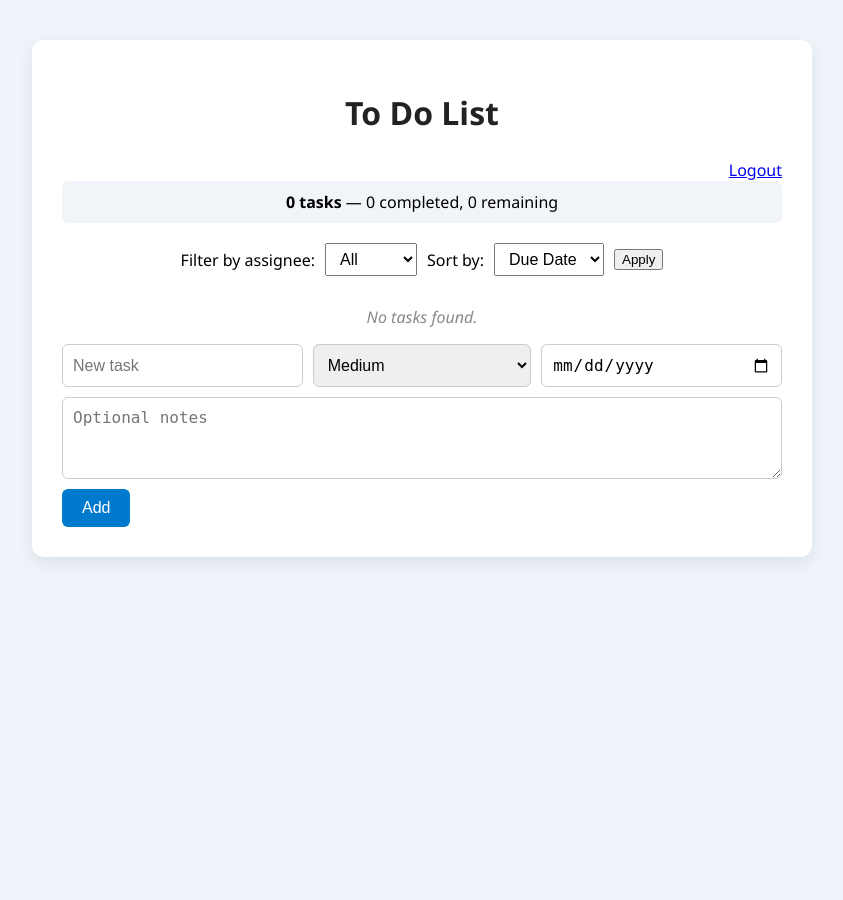
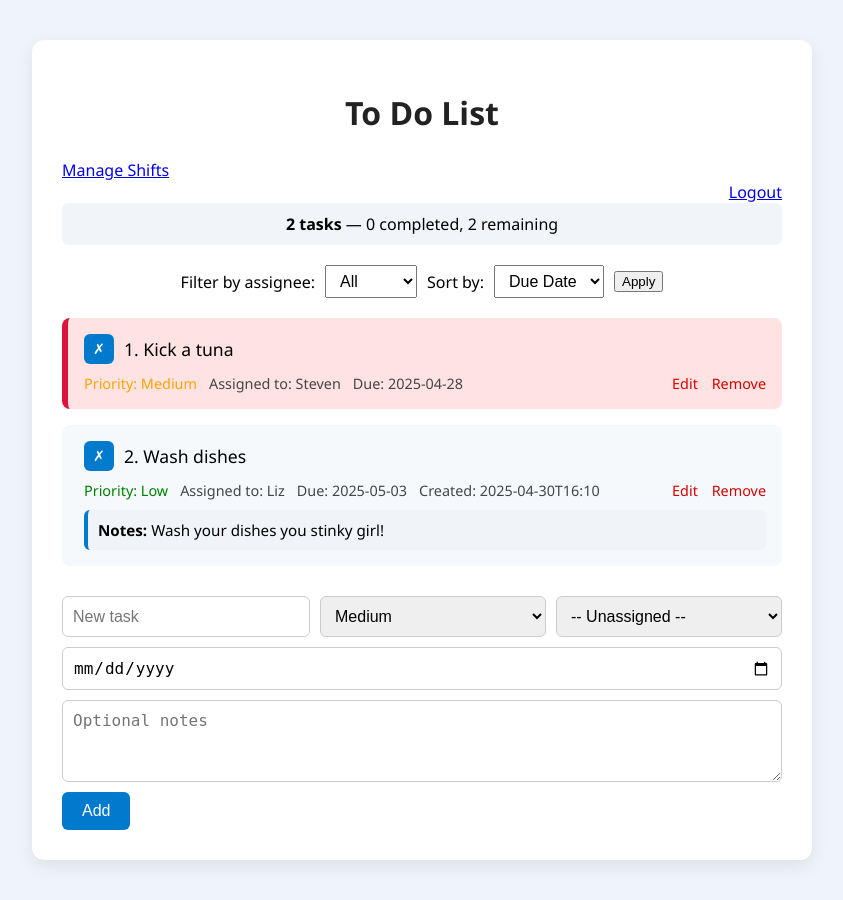
Before and after one commit to Steven-Machin/todo-list, a Flask app: page / in a window 1280 px wide. Shown: the whole page, without its empty margins (218-1061 px from the left). Before the commit the page ends 560 px from the top, so only its background shows below. Run offline with Flask 3, Linux system fonts and the light colour scheme; the visitor is signed in with stand-in values (Sample User, id 1).

Commit message:
added shift assignment functionality

```diff
--- a/app.py
+++ b/app.py
@@ -9,6 +9,7 @@ app = Flask(__name__)
 app.secret_key = "manager-task-secret"
 TASKS_FILE = "tasks.json"
 USERS_FILE = "users.json"
+SHIFTS_FILE = "shifts.json"
 
 def load_tasks():
     if os.path.exists(TASKS_FILE):
@@ -57,6 +58,16 @@ def login_required(f):
             return redirect(url_for("login"))
         return f(*args, **kwargs)
     return decorated_function
+
+def load_shifts():
+    if os.path.exists(SHIFTS_FILE):
+        with open(SHIFTS_FILE, "r") as file:
+            return json.load(file)
+    return []
+
+def save_shifts(shifts):
+    with open(SHIFTS_FILE, "w") as file:
+        json.dump(shifts, file, indent=2)
 
 tasks = load_tasks()
 
@@ -205,6 +216,7 @@ def remove(task_id):
             flash("Task removed.")
     return redirect("/")
 
+
 @app.route("/edit/<int:task_id>", methods=["GET", "POST"])
 @login_required
 def edit(task_id):
@@ -233,5 +245,54 @@ def edit(task_id):
                 return render_template("edit.html", task=tasks[task_id], task_id=task_id, role=role)
     return redirect("/")
 
+@app.route("/shifts")
+@login_required
+def view_shifts():
+    if session.get("role") != "manager":
+        return redirect("/")
+    shifts = load_shifts()
+    return render_template("shifts.html", shifts=shifts)
+
+@app.route("/shifts/add", methods=["GET", "POST"])
+@login_required
+def add_shift():
+    if session.get("role") != "manager":
+        return redirect("/")
+
+    if request.method == "POST":
+        date = request.form.get("date")
+        start_time = request.form.get("start_time")
+        end_time = request.form.get("end_time")
+        assigned_to = request.form.get("assigned_to", "").strip().lower()
+        notes = request.form.get("notes", "")
+
+        if date and start_time and end_time and assigned_to:
+            shifts = load_shifts()
+            shifts.append({
+                "date": date,
+                "start_time": start_time,
+                "end_time": end_time,
+                "assigned_to": assigned_to,
+                "notes": notes
+            })
+            save_shifts(shifts)
+            flash("Shift added successfully.")
+            return redirect(url_for("view_shifts"))
+        else:
+            flash("All fields except notes are required.")
+
+    users = load_users()
+    employees = sorted([u["username"] for u in users if u.get("role") != "manager"])
+    return render_template("add_shift.html", employees=employees)
+
+@app.route("/my-shifts")
+@login_required
+def my_shifts():
+    username = session.get("username")
+    shifts = load_shifts()
+    user_shifts = [s for s in shifts if s["assigned_to"].lower() == username.lower()]
+    return render_template("my_shifts.html", shifts=user_shifts)
+
+
 if __name__ == "__main__":
     app.run(debug=True)
--- a/templates/index.html
+++ b/templates/index.html
@@ -7,6 +7,15 @@
 <body>
     <div class="container">
         <h1>{{ app_name }}</h1>
+
+        {% if role == 'manager' %}
+    <a href="{{ url_for('view_shifts') }}">Manage Shifts</a>
+{% endif %}
+
+{% if role == 'member' %}
+    <a href="{{ url_for('my_shifts') }}">See Shifts</a>
+{% endif %}
+
 
         <div style="text-align: right;">
             <a href="{{ url_for('logout') }}">Logout</a>
```
Also changed, not shown: templates/add_shift.html (added, +37 -0 lines), templates/my_shifts.html (added, +28 -0 lines), templates/shifts.html (added, +40 -0 lines).
